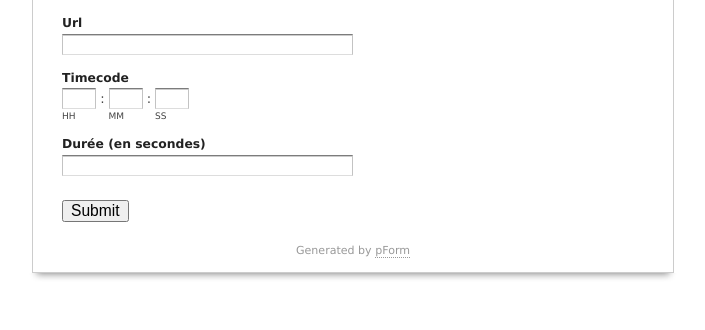
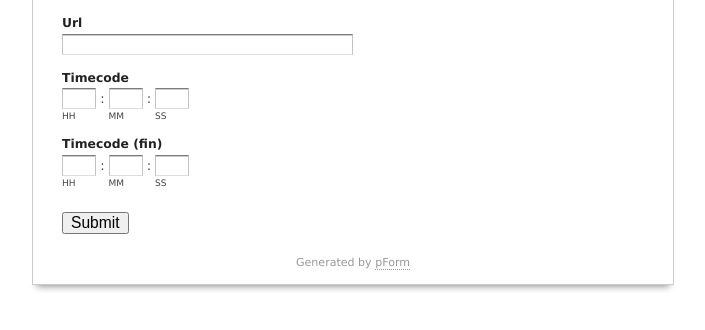
Before and after one commit to Kakise/Extracteur-Insoumis, a website: page static/index.html in a window 1280 px wide. Shown: the part 156-486 px from the top of the page, without its empty margins (287-992 px from the left). Drawn offline with Linux system fonts and the light colour scheme; files whose address does not match are found by name.

Commit message:
Update index.html

```diff
--- a/static/index.html
+++ b/static/index.html
@@ -41,10 +41,19 @@
                     </span>
                 </li>
                 <li id="li_3">
-                    <label class="description" for="element_3">Durée (en secondes) </label>
-                    <div>
-                        <input id="element_3" name="element_3" class="element text medium" type="text" maxlength="255" value="" />
-                    </div>
+                    <label class="description" for="element_3">Timecode (fin) </label>
+                    <span>
+                        <input id="element_3_1" name="element_3_1" class="element text " size="2" type="text" maxlength="2" value="" /> :
+                        <label>HH</label>
+                    </span>
+                    <span>
+                        <input id="element_3_2" name="element_3_2" class="element text " size="2" type="text" maxlength="2" value="" /> :
+                        <label>MM</label>
+                    </span>
+                    <span>
+                        <input id="element_3_3" name="element_3_3" class="element text " size="2" type="text" maxlength="2" value="" />
+                        <label>SS</label>
+                    </span>
                 </li>
 
                 <li class="buttons">
```
